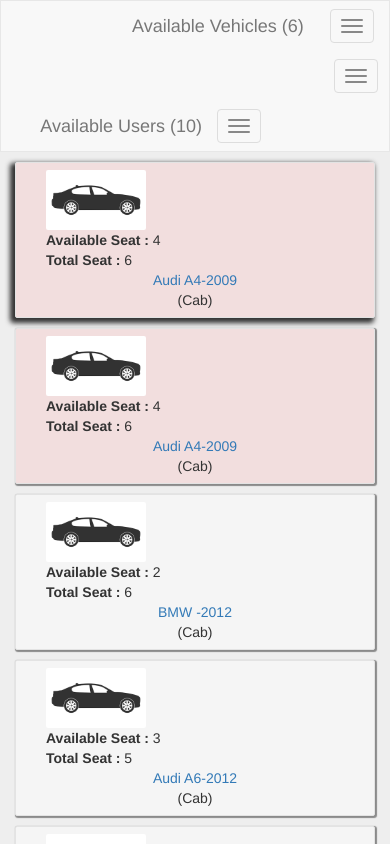
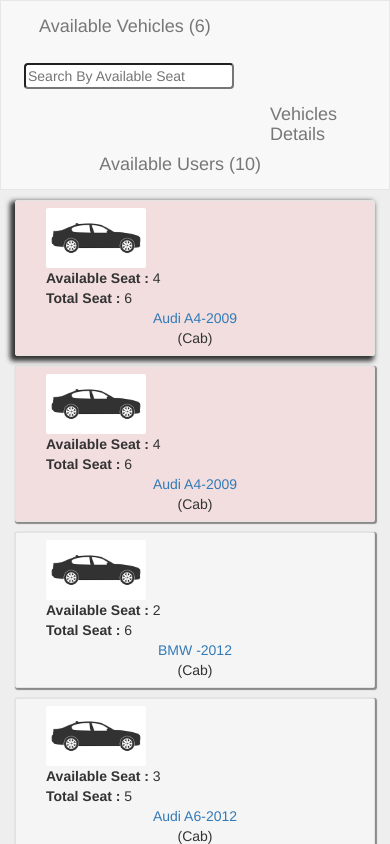
Before and after one commit to p4prasoon/Admin-Panel, a plain HTML site: page index.html in a window 390 px wide. Drawn offline with Linux system fonts and the light colour scheme.

Commit message:
search for vehicles

```diff
--- a/app.js
+++ b/app.js
@@ -6,6 +6,12 @@
 }
 
 var app = angular.module('moveinsync', []);
+app.filter('capitalize', function() {
+    return function(input, all) {
+        var reg = (all) ? /([^\W_]+[^\s-]*) */g : /([^\W_]+[^\s-]*)/;
+        return (!!input) ? input.replace(reg, function(txt) { return txt.charAt(0).toUpperCase() + txt.substr(1).toLowerCase(); }) : '';
+    }
+});
 app.controller('MainCtrl', function($scope, UserServices, $http) {
 
     $scope.init = function() {
@@ -27,8 +33,11 @@
         });
     };
     $scope.init();
-
-
+    $scope.searchVhcl = '';
+    $scope.search = function(row) {
+        console.log(row);
+        //return (angular.lowercase(row.userinfo.userid).indexOf(angular.lowercase($scope.searchby) || '') !== -1);
+    };
     /*Draggable*/
 
     $scope.allowDrop = function(ev) {
--- a/index.html
+++ b/index.html
@@ -22,31 +22,17 @@
         <div class="container-fluid" style="padding: 0;">
             <nav class="navbar navbar-default">
                 <div class="container-fluid">
-                    <div class="navbar-header" style="margin-left:101px">
-                        <button type="button" class="navbar-toggle collapsed" data-toggle="collapse" data-target="#bs-example-navbar-collapse-1" aria-expanded="false">
-                <span class="sr-only">Toggle navigation</span>
-                <span class="icon-bar"></span>
-                <span class="icon-bar"></span>
-                <span class="icon-bar"></span>
-              </button>
-                        <a class="navbar-brand" href="#" ng-cloak>Available Vehicles ({{vehicleDetails.length}})</a>
+                    <div class="navbar-header" style=" margin-left: 8px;">
+
+                        <span class="navbar-brand" ng-cloak>Available Vehicles ({{vehicleDetails.length}})</span>
+                        <input type="text" ng-model="searchVhcl" placeholder="Search By Available Seat" style="margin-top: 12px;width: 210px;border-radius:4px;">
                     </div>
-                    <div class="navbar-header" style=" margin-left: 377px;">
-                        <button type="button" class="navbar-toggle collapsed" data-toggle="collapse" data-target="#bs-example-navbar-collapse-1" aria-expanded="false">
-                <span class="sr-only">Toggle navigation</span>
-                <span class="icon-bar"></span>
-                <span class="icon-bar"></span>
-                <span class="icon-bar"></span>
-              </button>
+                    <div class="navbar-header" style=" margin-left: 239px;">
+
                         <a class="navbar-brand" href="#">Vehicles Details</a>
                     </div>
                     <div class="navbar-header" style=" float:right; margin-right: 98px;">
-                        <button type="button" class="navbar-toggle collapsed" data-toggle="collapse" data-target="#bs-example-navbar-collapse-1" aria-expanded="false">
-                <span class="sr-only">Toggle navigation</span>
-                <span class="icon-bar"></span>
-                <span class="icon-bar"></span>
-                <span class="icon-bar"></span>
-              </button>
+
                         <a class="navbar-brand" href="#" ng-cloak>Available Users ({{userDetails.length}})</a>
                     </div>
 
@@ -56,7 +42,7 @@
         <div class="container-fluid" style="height: calc(100vh - 52px);padding: 0;">
             <div class="col-md-4 left pane">
 
-                <div ng-repeat="vhcl in vehicleDetails | orderBy :'status' " ng-click="vhclDetails(vhcl)" ng-class="{well:vhcl.status==1,yellow:vhcl.status==0,pointer:vhcl.dsbld,selected:vhcl.DriverName == selectedvehicle.DriverName}">
+                <div ng-repeat="vhcl in vehicleDetails | orderBy :'status' |filter:{AvlblSeat:searchVhcl} " ng-click="vhclDetails(vhcl)" ng-class="{well:vhcl.status==1,yellow:vhcl.status==0,pointer:vhcl.dsbld,selected:vhcl.DriverName == selectedvehicle.DriverName}">
 
                     <div class="col-md-12">
                         <div class="col-md-4">
@@ -81,7 +67,9 @@
                     <div class="clearfix"></div>
 
                 </div>
-
+                <div ng-if="(vehicleDetails | filter:{AvlblSeat:searchVhcl}).length <= 0" style="height: 44px; text-align: center; margin-top: 40%; padding-top: 8px; background-color: white;">
+                    <span style="font-size: 21px;">No Records Found</span>
+                </div>
             </div>
             <div class="col-md-5 middle ">
 
@@ -93,8 +81,9 @@
                     </div>
                     <div id="myProgress" style="margin-top: 13px;">
                         <div id="myBar" style="width:{{width}}">
-                            <div id="label" ng-cloak>{{selectedvehicle.AvlblSeat}} Seat Available</div>
+
                         </div>
+                        <div id="label" ng-cloak>{{selectedvehicle.AvlblSeat}} Seat Available</div>
                     </div>
                     <div class="col-md-12" style="margin-top: 13px;">
 
@@ -140,7 +129,7 @@
 
                         </div>
                         <div class="col-md-12">
-                            <span style="margin-left:15px" ng-cloak><b>{{user.name}}</b></span>
+                            <span style="margin-left:15px;text-align: center; width: 52px; display: inline-block;" ng-cloak><b>{{user.name | capitalize}}</b></span>
                         </div>
                         <div class="clearfix"></div>
                     </div>
```
